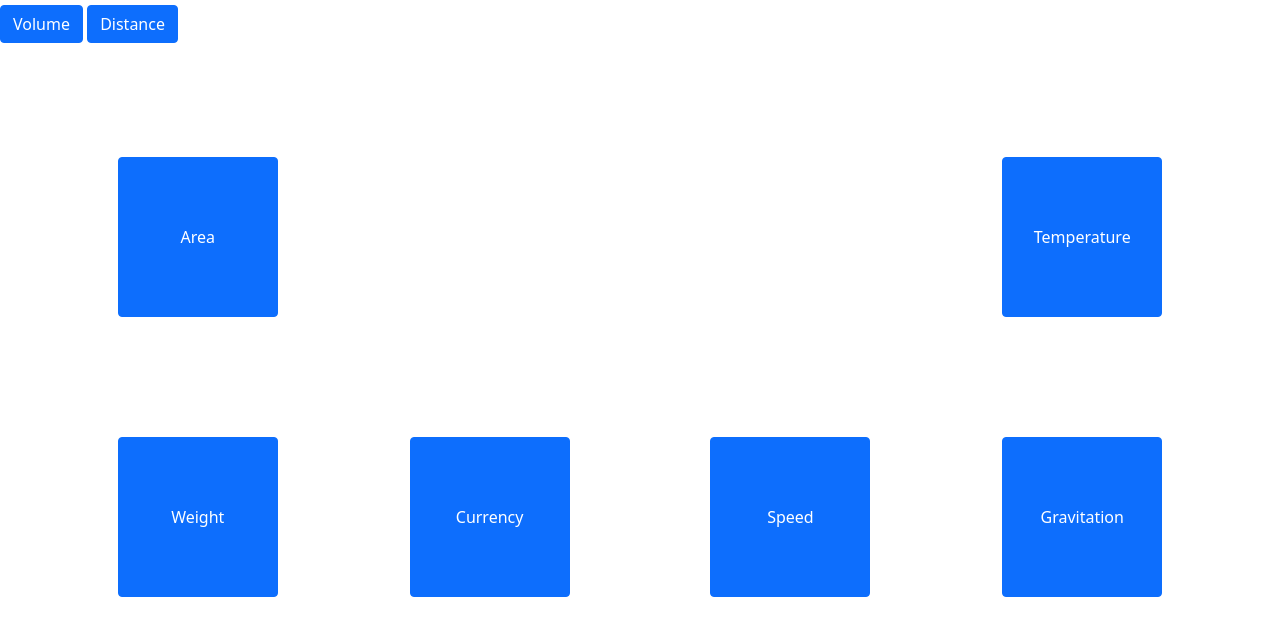
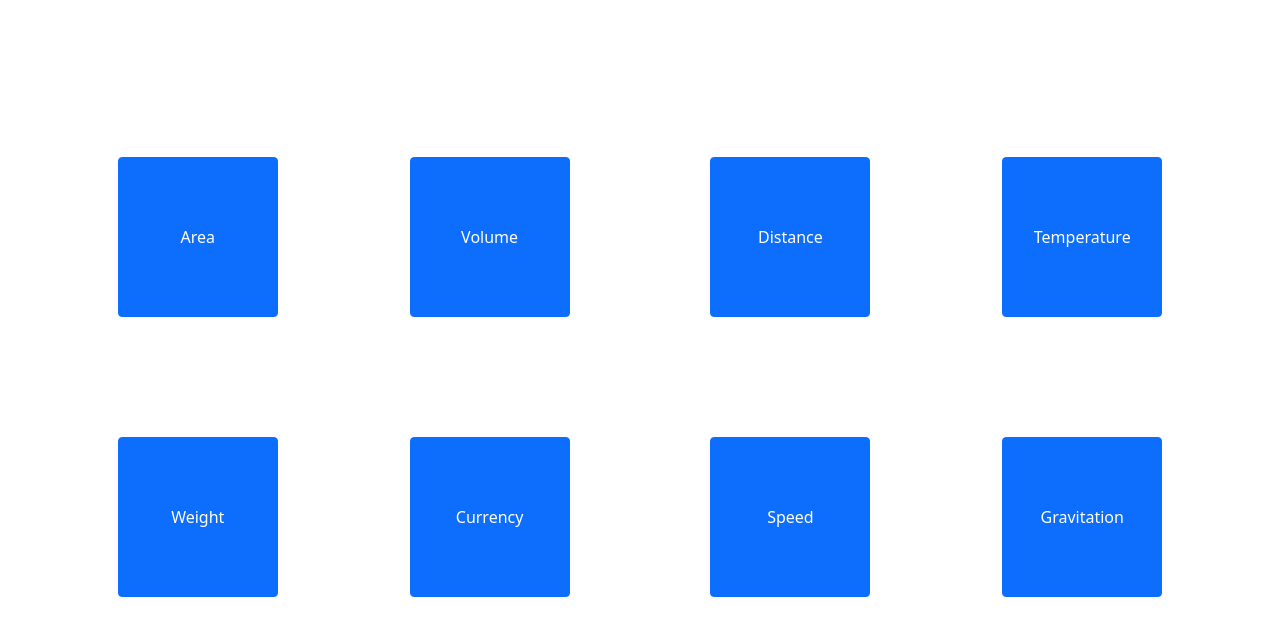
Before and after one commit to aidanlos15/MathsCBA, a plain HTML site: page index.html in a window 1280 px wide. Shown: the part 83-718 px from the top of the page. Drawn offline with nearby package versions, Linux system fonts and the light colour scheme.

Commit message:
Update styles.css

```diff
--- a/styles.css
+++ b/styles.css
@@ -14,7 +14,7 @@
   height: 10rem;
 }
 
-.buttonV, .buttonASquare, .buttonVCone, .buttonKilometres, .buttonFahreneit, .buttonPound, .buttonDollars, .kph,  {
+.buttonV, .buttonASquare, .buttonVCone, .buttonKilometres, .buttonFahreneit, .buttonPound, .buttonDollars, .kph {
   position: absolute;
   top: 15rem;
   left: 32%;
@@ -22,7 +22,7 @@
   height: 10rem;
 }
 
-.buttonL, .buttonATriangle, .buttonVCylinder, .buttonYards, .buttonKelvin, .buttonKilogram, .buttonBitcoin, .lightspeed,  {
+.buttonL, .buttonATriangle, .buttonVCylinder, .buttonYards, .buttonKelvin, .buttonKilogram, .buttonBitcoin, .lightspeed {
   position: absolute;
   top: 15rem;
   right: 32%;
```
